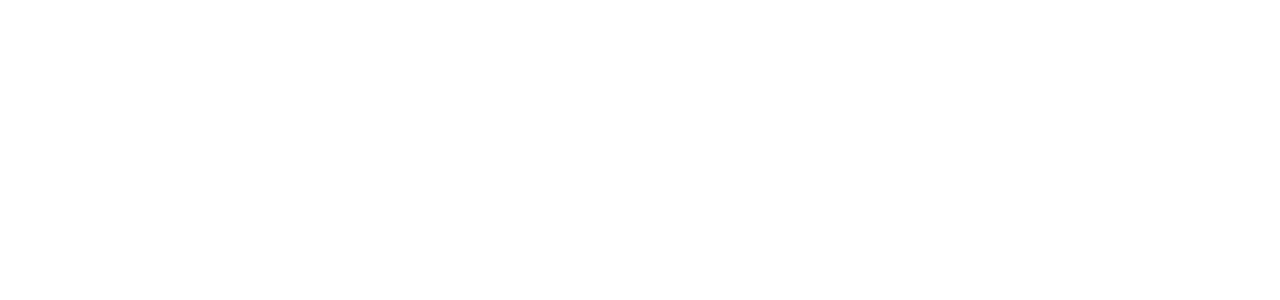
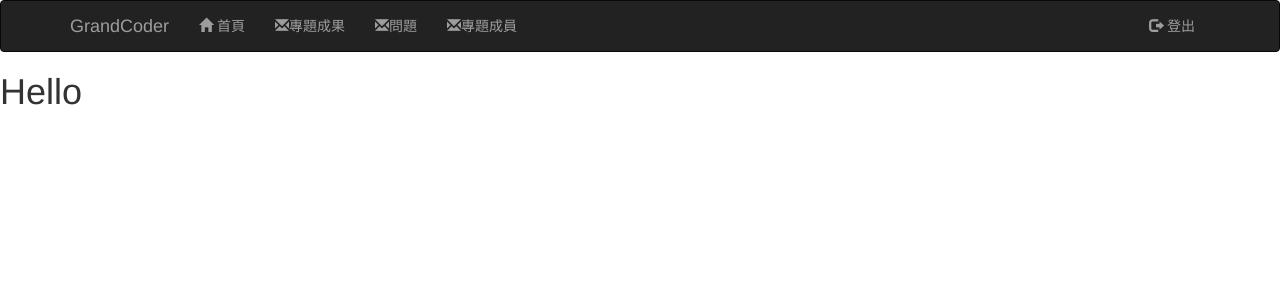
Before and after one commit to talkdog/flask, a Flask app: page /test/testlogin in a window 1280 px wide. Before the commit the part shown is empty. Shown: the top 300 px of the page. Run offline with Flask 2, Linux system fonts and the light colour scheme; the visitor is signed in with stand-in values (Sample User, id 1); some libraries are stand-ins or nearby versions.

Commit message:
no message

```diff
--- a/app/templates/base.html
+++ b/app/templates/base.html
@@ -24,8 +24,8 @@
              <div class="navbar-collapse collapse" id="navbar-menu">
 
                  <ul class="nav navbar-nav">
-                    <li><a href="/"><span class="glyphicon glyphicon-home"></span> 首頁 </a></li>
-                    <li><a href="/contact"><span class="glyphicon glyphicon-envelope"></span>專題成果</a></li>
+                     <li><a href=""><span class="glyphicon glyphicon-home"></span> 首頁 </a></li>
+                     <li><a href="/test/testlogin"><span class="glyphicon glyphicon-envelope"></span>專題成果</a></li>
                      <li><a href=""><span class="glyphicon glyphicon-envelope"></span>問題</a></li>
                      <li><a href=""><span class="glyphicon glyphicon-envelope"></span>專題成員</a></li>
                  </ul>
--- a/app/templates/test/test.html
+++ b/app/templates/test/test.html
@@ -1,10 +1,11 @@
-<!DOCTYPE html>
-<html lang="en">
-<head>
-    <meta charset="UTF-8">
-    <title>Title</title>
-</head>
-<body>
+{% extends "base.html" %}
 
-</body>
-</html>
+
+{% block head %}
+    {{super()}}
+{% endblock %}
+{% block content %}
+<h1>Hello</h1>
+{% endblock %}
+{% block scripts %}
+{%- endblock scripts %}
```
